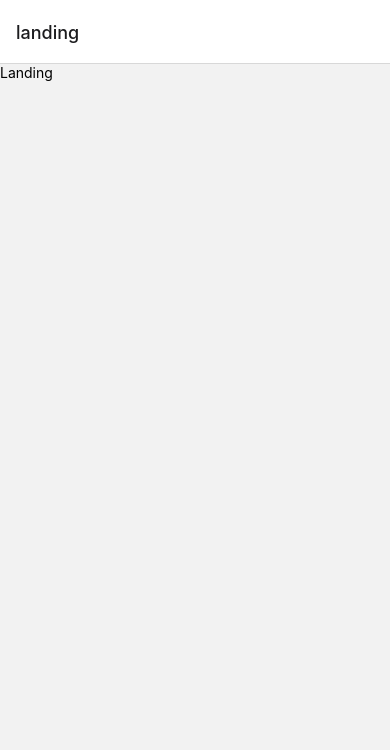
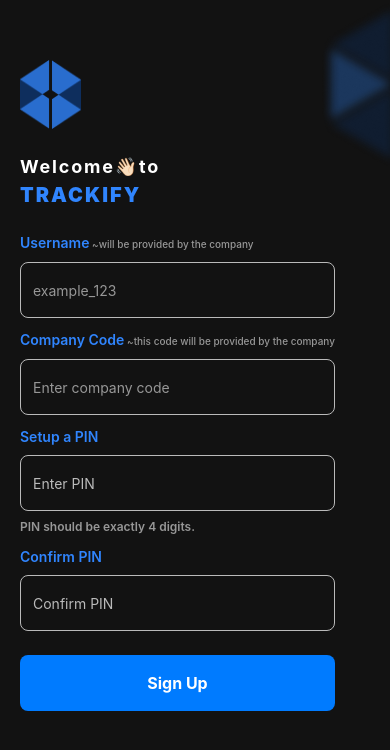
Before and after one commit to jiya1724/trackify, a React Native app in the folder frontend/: screen /Signup in a window 390 px wide. Before the commit this address had no page. Shown: the top 750 px of the page. Built offline with nearby package versions, Linux system fonts and the light colour scheme.

Commit message:
init:SignUp, PhotoSetup

```diff
--- a/frontend/App.js
+++ b/frontend/App.js
@@ -1,15 +1,40 @@
+import React, { useState, useEffect } from 'react';
 import { StatusBar } from 'expo-status-bar';
 import { StyleSheet, Text, View } from 'react-native';
 import { NavigationContainer } from '@react-navigation/native';
 import { createNativeStackNavigator } from '@react-navigation/native-stack';
 import Landing from './screens/Landing';
+import Signup from './screens/Signup';
+import PhotoSetup from './screens/PhotoSetup';
 
 export default function App() {
   const Stack = createNativeStackNavigator();
+
+  const [isLoading, setIsLoading] = useState(true);
+
+  useEffect(() => {
+
+    setTimeout(() => {
+      setIsLoading(false);
+    }, 3000);
+  }, []);
+
+  if (isLoading) {
+    return <Landing/>;
+  }
   return (
     <NavigationContainer>
       <Stack.Navigator>
-        <Stack.Screen name="landing" component={Landing} />
+        <Stack.Screen
+          name="Signup"
+          component={Signup}
+          options={{ headerShown: false }}
+        />
+        <Stack.Screen
+          name="PhotoSetup"
+          component={PhotoSetup}
+          options={{ headerShown: false }}
+        />
       </Stack.Navigator>
     </NavigationContainer>
   );
--- a/frontend/screens/Landing.js
+++ b/frontend/screens/Landing.js
@@ -1,14 +1,33 @@
-import { StyleSheet, Text, View } from 'react-native'
-import React from 'react'
-
+import React, { useEffect, useRef } from 'react';
+import { View, Image, StyleSheet, Animated } from 'react-native';
 const Landing = () => {
+  const fadeAnim = useRef(new Animated.Value(0)).current;
+  useEffect(() => {
+    Animated.timing(fadeAnim, {
+      toValue: 1,
+      duration: 2000,
+      useNativeDriver: true,
+    }).start();
+  }, [fadeAnim]);
   return (
-    <View>
-      <Text className='' >Landing</Text>
+    <View className='flex justify-center items-center w-full h-full bg-bg'>
+    <Animated.View style={{ opacity: fadeAnim }}>
+      <Image
+        source={require('../assets/Logo.png')}
+        style={styles.logo}
+      />
+    </Animated.View>
     </View>
   )
 }
 
+
 export default Landing
 
-const styles = StyleSheet.create({})
+const styles = StyleSheet.create({
+
+  logo: {
+    width: 100,
+    height: 113,
+  },
+});
--- /dev/null
+++ b/frontend/screens/PhotoSetup.js
@@ -0,0 +1,12 @@
+import React from 'react'
+import { View } from 'react-native'
+
+const PhotoSetup = () => {
+  return (
+    <View className='bg-bg h-full w-full'>
+
+    </View>
+  )
+}
+
+export default PhotoSetup
--- /dev/null
+++ b/frontend/screens/Signup.js
@@ -0,0 +1,184 @@
+import React, { useState } from 'react';
+import { View, Image, StyleSheet, Text, TextInput, TouchableOpacity, KeyboardAvoidingView, Platform, SafeAreaView, ScrollView } from 'react-native';
+import Logo from '../assets/Logo.png';
+import pattern from '../assets/bgPattern.png';
+
+const Signup = ({ navigation }) => {
+  const [formData, setFormData] = useState({
+    username: '',
+    companyCode: '',
+    setupPin: '',
+    confirmPin: '',
+  });
+  const [focusedField, setFocusedField] = useState(null);
+  const [errorMessage, setErrorMessage] = useState('');
+
+  const handleChange = (name, value) => {
+    setFormData(prevFormData => ({
+      ...prevFormData,
+      [name]: value,
+    }));
+  };
+
+  const handleSubmit = () => {
+    const { username, companyCode, setupPin, confirmPin } = formData;
+
+    if (!username || !companyCode || !setupPin || !confirmPin) {
+      setErrorMessage("All fields are required!");
+      return;
+    }
+
+    if (setupPin !== confirmPin) {
+      setErrorMessage("Pins do not match!");
+      return;
+    }
+
+    if (setupPin.length !== 4 || confirmPin.length !== 4) {
+      setErrorMessage("PIN should be exactly 4 digits.");
+      return;
+    }
+
+    setErrorMessage('');
+
+    alert("Form submitted!");
+    navigation.navigate('PhotoSetup'); // Navigate to the PhotoSetup screen
+    setFormData({
+      username: '',
+      companyCode: '',
+      setupPin: '',
+      confirmPin: '',
+    });
+  };
+
+  const getInputStyle = (field) => ({
+    ...styles.input,
+    borderColor: focusedField === field ? '#007BFF' : '#BABABA',
+  });
+
+  const handlePinChange = (name) => (text) => {
+    if (/^\d{0,4}$/.test(text)) {
+      handleChange(name, text);
+    }
+  };
+
+  return (
+    <SafeAreaView style={{ flex: 1, backgroundColor: '#f0f0f0' }}>
+      <KeyboardAvoidingView
+        behavior={Platform.OS === 'ios' ? 'padding' : 'height'}
+        style={{ flex: 1 }}
+        keyboardVerticalOffset={Platform.OS === 'ios' ? 64 : 0}
+      >
+        <ScrollView contentContainerStyle={{ flexGrow: 1 }}>
+          <View className='bg-bg h-full w-full relative'>
+            <Image className='absolute right-0 translate-x-20' source={pattern} />
+
+            <View className='w-full p-5 h-full z-10'>
+              <View className='w-fit pt-10 flex flex-col gap-6'>
+                <Image className='w-[61px] h-[69px]' source={Logo} />
+                <View>
+                  <Text className='text-white tracking-widest font-bold text-lg'>Welcome👋🏻to</Text>
+                  <Text className='text-Blue font-black text-xl tracking-widest uppercase'>Trackify</Text>
+                </View>
+
+                <View className="flex flex-col space-y-3">
+                  <View className="flex flex-col gap-2 w-full justify-center">
+                    <Text className="text-sm text-Blue font-semibold">
+                      Username
+                      <Text className='text-darkGrey font-medium text-[10px]'> ~will be provided by the company</Text>
+                    </Text>
+                    <TextInput
+                      style={getInputStyle('username')}
+                      value={formData.username}
+                      onChangeText={(text) => handleChange('username', text)}
+                      placeholder="example_123"
+                      placeholderTextColor="#979797"
+                      onFocus={() => setFocusedField('username')}
+                      onBlur={() => setFocusedField(null)}
+                    />
+                  </View>
+
+                  <View className="flex flex-col gap-2 w-full justify-center">
+                    <Text className="text-sm text-Blue font-semibold">
+                      Company Code
+                      <Text className='text-darkGrey font-medium text-[10px]'> ~this code will be provided by the company</Text>
+                    </Text>
+                    <TextInput
+                      style={getInputStyle('companyCode')}
+                      value={formData.companyCode}
+                      onChangeText={(text) => handleChange('companyCode', text)}
+                      placeholder="Enter company code"
+                      placeholderTextColor="#979797"
+                      onFocus={() => setFocusedField('companyCode')}
+                      onBlur={() => setFocusedField(null)}
+                    />
+                  </View>
+
+                  <View className="flex flex-col gap-2 w-full justify-center">
+                    <Text className="text-sm text-Blue font-semibold">Setup a PIN</Text>
+                    <TextInput
+                      style={getInputStyle('setupPin')}
+                      value={formData.setupPin}
+                      onChangeText={handlePinChange('setupPin')}
+                      placeholder="Enter PIN"
+                      placeholderTextColor="#BABABA"
+                      secureTextEntry
+                      keyboardType="numeric"
+                      onFocus={() => setFocusedField('setupPin')}
+                      onBlur={() => setFocusedField(null)}
+                    />
+                    <Text className="text-darkGrey text-xs font-semibold">PIN should be exactly 4 digits.</Text>
+                  </View>
+
+                  <View className="flex flex-col gap-2 w-full justify-center">
+                    <Text className="text-sm text-Blue font-semibold">Confirm PIN</Text>
+                    <TextInput
+                      style={getInputStyle('confirmPin')}
+                      value={formData.confirmPin}
+                      onChangeText={handlePinChange('confirmPin')}
+                      placeholder="Confirm PIN"
+                      placeholderTextColor="#BABABA"
+                      secureTextEntry
+                      keyboardType="numeric"
+                      onFocus={() => setFocusedField('confirmPin')}
+                      onBlur={() => setFocusedField(null)}
+                    />
+                  </View>
+
+                  {errorMessage ? (
+                    <Text style={{ color: '#E64646', marginTop: 10 }}>{errorMessage}</Text>
+                  ) : null}
+
+                </View>
+
+                <View>
+                  <TouchableOpacity style={styles.button} onPress={handleSubmit}>
+                    <Text className="text-white font-bold text-base">Sign Up</Text>
+                  </TouchableOpacity>
+                </View>
+              </View>
+            </View>
+          </View>
+        </ScrollView>
+      </KeyboardAvoidingView>
+    </SafeAreaView>
+  );
+};
+
+const styles = StyleSheet.create({
+  input: {
+    height: 56,
+    color: '#FFFFFF',
+    borderWidth: 1,
+    borderRadius: 8,
+    paddingHorizontal: 12,
+  },
+  button: {
+    backgroundColor: '#007BFF',
+    height: 56,
+    borderRadius: 8,
+    justifyContent: 'center',
+    alignItems: 'center',
+  },
+});
+
+export default Signup;
--- a/frontend/tailwind.config.js
+++ b/frontend/tailwind.config.js
@@ -2,7 +2,17 @@
 module.exports = {
   content: ["./App.{js,jsx,ts,tsx}", "./screens/**/*.{js,jsx,ts,tsx}"],
   theme: {
-    extend: {},
+    extend: {
+      colors:{
+      bg:'#121212',
+      Blue:'#3085FE',
+      white:'#ffffff',
+      lightGrey:'#BABABA',
+      darkGrey:'#979797',
+      Red:"#E64646"
+
+
+    }},
   },
   plugins: [],
 }
```
Also changed, not shown: frontend/assets/Logo.png (added), frontend/assets/bgPattern.png (added).
